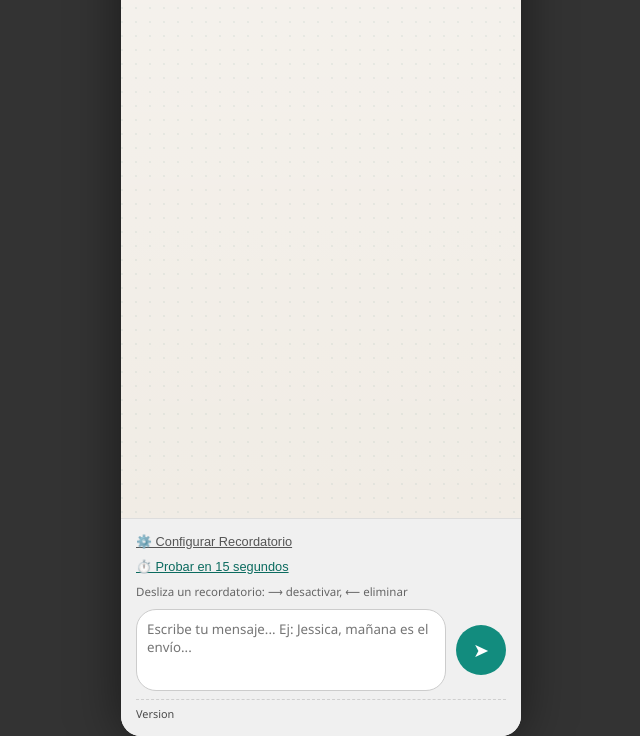
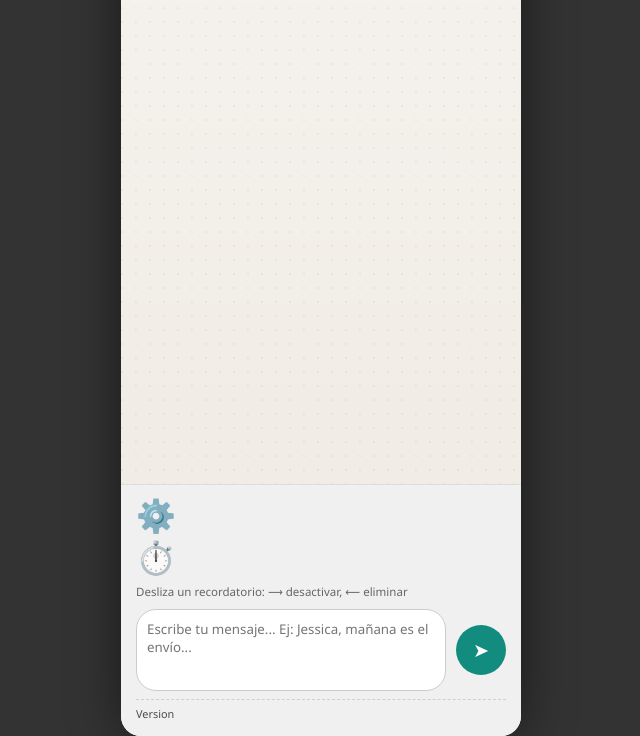
Before and after one commit to matsumeri/Miso-Reminder, a website: page index.html in a window 1280 px wide. Shown: the part 64-800 px from the top of the page, without its empty margins (319-959 px from the left). Drawn offline with Linux system fonts and the light colour scheme; no server answers.

Commit message:
Botoneras grandes

```diff
--- a/index.html
+++ b/index.html
@@ -247,26 +247,28 @@
             background: none;
             border: none;
             color: #555;
-            font-size: 0.8rem;
+            font-size: 2rem;
+            line-height: 1;
             cursor: pointer;
             width: auto;
             height: auto;
             padding: 0;
-            margin: 0 0 10px 0;
-            text-decoration: underline;
+            margin: 0 12px 10px 0;
+            text-decoration: none;
         }
 
         #quickTestBtn {
             background: none;
             border: none;
             color: #0b6b5f;
-            font-size: 0.8rem;
+            font-size: 2rem;
+            line-height: 1;
             cursor: pointer;
             width: auto;
             height: auto;
             padding: 0;
             margin: 0 0 10px 0;
-            text-decoration: underline;
+            text-decoration: none;
         }
 
     </style>
@@ -284,8 +286,8 @@
 
         <div class="input-area">
 
-            <button id="toggleConfig">⚙️ Configurar Recordatorio</button>
-            <button id="quickTestBtn">⏱️ Probar en 15 segundos</button>
+            <button id="toggleConfig" aria-label="Configurar recordatorio" title="Configurar recordatorio">⚙️</button>
+            <button id="quickTestBtn" aria-label="Probar en 15 segundos" title="Probar en 15 segundos">⏱️</button>
                             <p class="swipe-hint">Desliza un recordatorio: ⟶ desactivar, ⟵ eliminar</p>
 
             <div class="config-panel hidden" id="configPanel">
--- a/server.js
+++ b/server.js
@@ -8,7 +8,7 @@ const __filename = fileURLToPath(import.meta.url);
 const __dirname = path.dirname(__filename);
 
 const app = express();
-const PORT = process.env.PORT || 3000;
+const PORT = process.env.PORT || 3001;
 const HOST = process.env.HOST || '0.0.0.0';
 const PACKAGE_FILE = path.join(__dirname, 'package.json');
 const DATA_DIR = path.join(__dirname, 'data');
```
Also changed, not shown: 1 other file.
